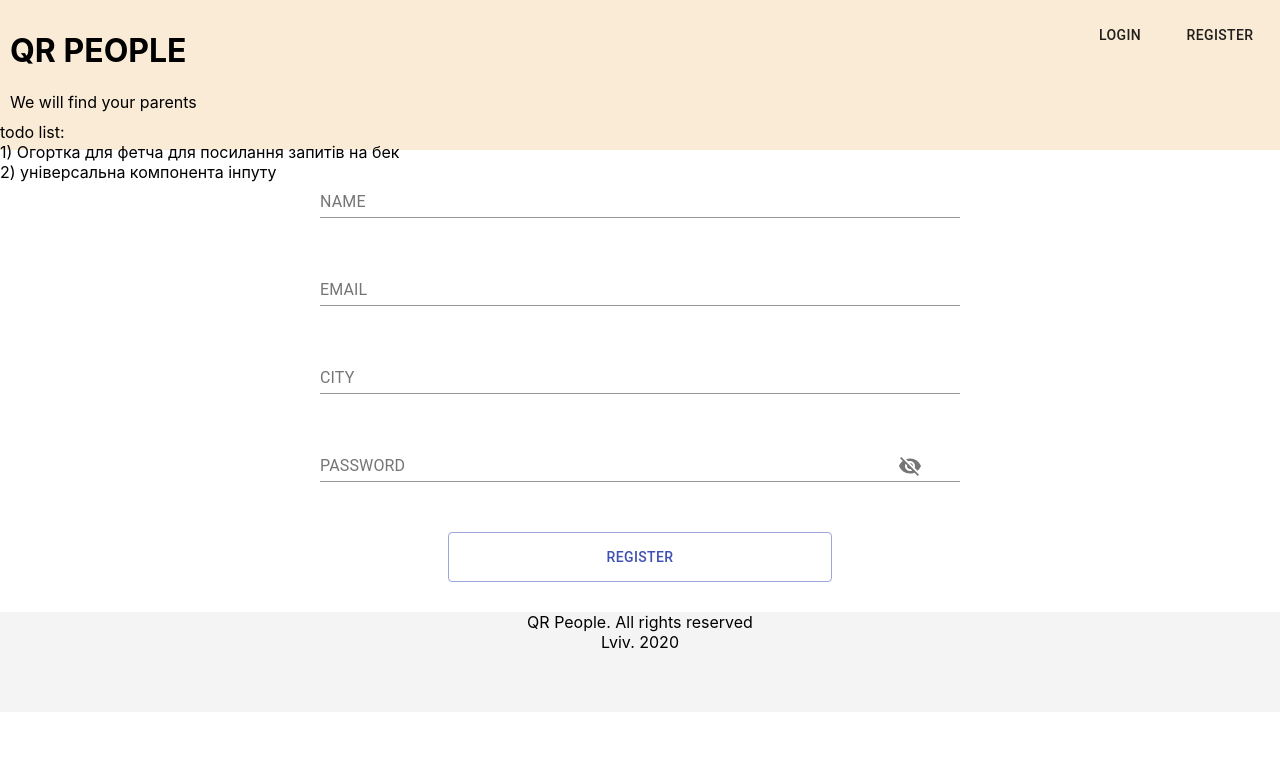
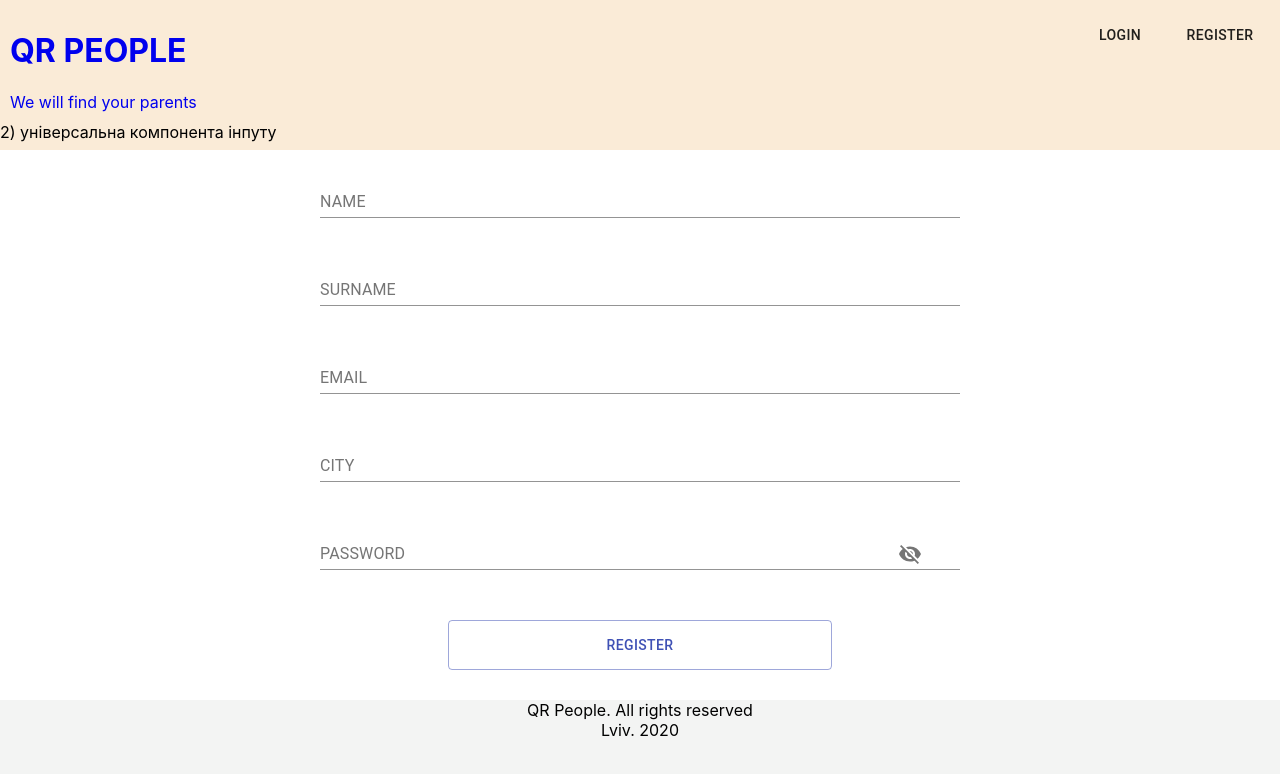
Before and after one commit to OlgaTkachuk/QR_People_React, a React (Create React App) app: page /register in a window 1280 px wide. Shown: the top 774 px of the page. Built offline with nearby package versions, Linux system fonts and the light colour scheme.

Commit message:
Add mora pages

```diff
--- a/src/api/request.wrapper.js
+++ b/src/api/request.wrapper.js
@@ -1,24 +1,23 @@
+import {default as axios} from 'axios';
+
 import {config} from '../config'
-import {tokenEnum, requestHeadersEnum} from '../constants'
-
-import {default as axios} from 'axios';
+import {requestHeadersEnum} from '../constants'
+import {checkIsUserLoggedGuard} from '../guards'
 
 export const api = {
   createUser(userContext) {
     const userForCreate = objectBuilder(userContext);
 
-    return axios.post(config.API_HOST,
-      `mutation {
-                createUser(userInput: ${userForCreate})
-            }`)
+    return axios.post(
+      config.API_HOST,
+      {
+        query: `mutation {createUser(userInput: {${userForCreate}})}`
+      }
+    )
   },
 
   logoutUser() {
-    const access_token = localStorage.getItem(tokenEnum.ACCESS_TOKEN);
-
-    if (!access_token) {
-      throw new Error('No token')
-    }
+    const access_token = checkIsUserLoggedGuard();
 
     return axios.post(
       config.API_HOST,
--- a/src/components/Header/Header.css
+++ b/src/components/Header/Header.css
@@ -18,3 +18,9 @@ button {
     width: 100px;
     height: 50px;
 }
+
+a {
+    text-decoration: none;
+    outline: none;
+    background: none;
+}
--- a/src/components/Header/Header.js
+++ b/src/components/Header/Header.js
@@ -7,20 +7,27 @@ import './Header.css';
 
 import {api} from '../../api/request.wrapper'
 import {tokenEnum} from '../../constants'
+import {checkIsUserLoggedGuard} from '../../guards'
 
 const AuthButtons = ({children, className}) => {
-  const token = localStorage.getItem('access_token');
+  const token = checkIsUserLoggedGuard();
 
   async function handleLogout() {
     await api.logoutUser();
 
-    localStorage.removeItem(tokenEnum.ACCESS_TOKEN)
-    localStorage.removeItem(tokenEnum.REFRESH_TOKEN)
+    localStorage.removeItem(tokenEnum.ACCESS_TOKEN);
+    localStorage.removeItem(tokenEnum.REFRESH_TOKEN);
   }
 
   if (token) {
     return (
       <div className={className}>
+        <Link to='/profile'>
+          <Button>
+            My Profile
+          </Button>
+        </Link>
+
         <Button onClick={handleLogout}>
           Logout
         </Button>
@@ -34,6 +41,7 @@ const AuthButtons = ({children, className}) => {
             Login
           </Button>
         </Link>
+
         <Link to='/register'>
           <Button>
             Register
@@ -50,10 +58,13 @@ function MainLogo(props) {
   // const {children, className} = props;
 
   return (
-    <div className='logo-text'>
-      <h1>QR PEOPLE</h1>
-      We will find your parents
-    </div>
+    <Link to='/'>
+      <div className='logo-text'>
+        <h1>QR PEOPLE</h1>
+        We will find your parents
+      </div>
+    </Link>
+
   )
 }
 
@@ -65,10 +76,6 @@ class Header extends Component {
         <AuthButtons className='auth-btn-wrapper'/>
 
         <br/>
-        todo list:
-        <br/>
-        1) Огортка для фетча для посилання запитів на бек
-        <br/>
         2) універсальна компонента інпуту
       </header>
     )
--- a/src/components/HomePage/HomePage.js
+++ b/src/components/HomePage/HomePage.js
@@ -15,12 +15,13 @@ function HomePage() {
 
   return (
     <div>
-      <Button onClick={dialogOpen}>
-        EROOR
-      </Button>
-      <ErrorDialog open={open} onClose={()=> {setOpen(false)}}>
-          Innertext
-      </ErrorDialog>
+      HOME PAGE
+      {/*<Button onClick={dialogOpen}>*/}
+      {/*  EROOR*/}
+      {/*</Button>*/}
+      {/*<ErrorDialog open={open} onClose={()=> {setOpen(false)}}>*/}
+      {/*    Innertext*/}
+      {/*</ErrorDialog>*/}
     </div>
   )
 }
--- a/src/components/Register/Register.js
+++ b/src/components/Register/Register.js
@@ -11,6 +11,7 @@ export const Register = () => {
   const [values, setValues] = React.useState({
     email: '',
     name: '',
+    surname: '',
     city: '',
     password: '',
     showPassword: false,
@@ -25,11 +26,11 @@ export const Register = () => {
   };
 
 
-  const submitForm =  async e => {
+  const submitForm = async e => {
     e.preventDefault();
     console.log(values);
     delete values.showPassword;
-    await api.createUser(...values)
+    await api.createUser({...values})
   };
 
   return (
@@ -43,11 +44,21 @@ export const Register = () => {
             onChange={handleChange('name')}
           />
         </FormControl>
+        <br/>
+
+        <FormControl className='input-label'>
+          <InputLabel htmlFor="standard-adornment-password">SURNAME</InputLabel>
+          <Input
+            type="text"
+            color="secondary"
+            onChange={handleChange('surname')}
+          />
+        </FormControl>
 
         <br/>
 
         <FormControl className='input-label'>
-          <InputLabel htmlFor="standard-adornment-password">EMAIL</InputLabel>
+          <InputLabel htmlFor="standard-adornment-email">EMAIL</InputLabel>
           <Input
             type="text"
             color="secondary"
@@ -58,7 +69,7 @@ export const Register = () => {
         <br/>
 
         <FormControl className='input-label'>
-          <InputLabel htmlFor="standard-adornment-password">CITY</InputLabel>
+          <InputLabel htmlFor="standard-adornment-city">CITY</InputLabel>
           <Input
             type="text"
             color="secondary"
--- /dev/null
+++ b/src/components/UserProfile/UserProfile.js
@@ -0,0 +1,10 @@
+import React from "react";
+
+export const UserProfile = () => {
+
+  return(
+    <div>
+      MY PROFILE
+    </div>
+  )
+}
--- /dev/null
+++ b/src/components/UserProfile/index.js
@@ -0,0 +1 @@
+export * from './UserProfile'
--- a/src/components/index.js
+++ b/src/components/index.js
@@ -1,4 +1,6 @@
 export * from './Login';
 export * from './Header';
+export * from './HomePage';
+export * from './Register';
 export * from './MianLayout';
-export * from './HomePage';
+export * from './UserProfile';
--- /dev/null
+++ b/src/guards/check-is-user-logged.js
@@ -0,0 +1,12 @@
+import {tokenEnum} from '../constants'
+
+export const checkIsUserLoggedGuard = () => {
+  const isTokenPresent = localStorage.getItem(tokenEnum.ACCESS_TOKEN);
+
+  if (!isTokenPresent) {
+    alert('ERROR DIALOG WINDOW');
+    return  false
+  }
+
+  return isTokenPresent
+};
--- /dev/null
+++ b/src/guards/index.js
@@ -0,0 +1 @@
+export * from './check-is-user-logged'
--- a/src/router/Router.js
+++ b/src/router/Router.js
@@ -1,24 +1,28 @@
 import React, {Component} from 'react'
 import {Route, Switch} from "react-router-dom";
+
 import HomePage from "../components/HomePage/HomePage";
-import {Register} from "../components/Register";
-import {Login} from "../components/Login";
+import {Login, Register, UserProfile} from "../components";
 
-class Router extends Component{
+class Router extends Component {
 
   render() {
     return (
       <Switch>
 
-        <Route path ='/login'>
+        <Route path='/profile'>
+          <UserProfile/>
+        </Route>
+
+        <Route path='/login'>
           <Login/>
         </Route>
 
-        <Route path ='/register'>
+        <Route path='/register'>
           <Register/>
         </Route>
 
-        <Route path ='/'>
+        <Route path='/'>
           <HomePage/>
         </Route>
 
```
Also changed, not shown: src/components/UserProfile/UserProfile.css (added).
